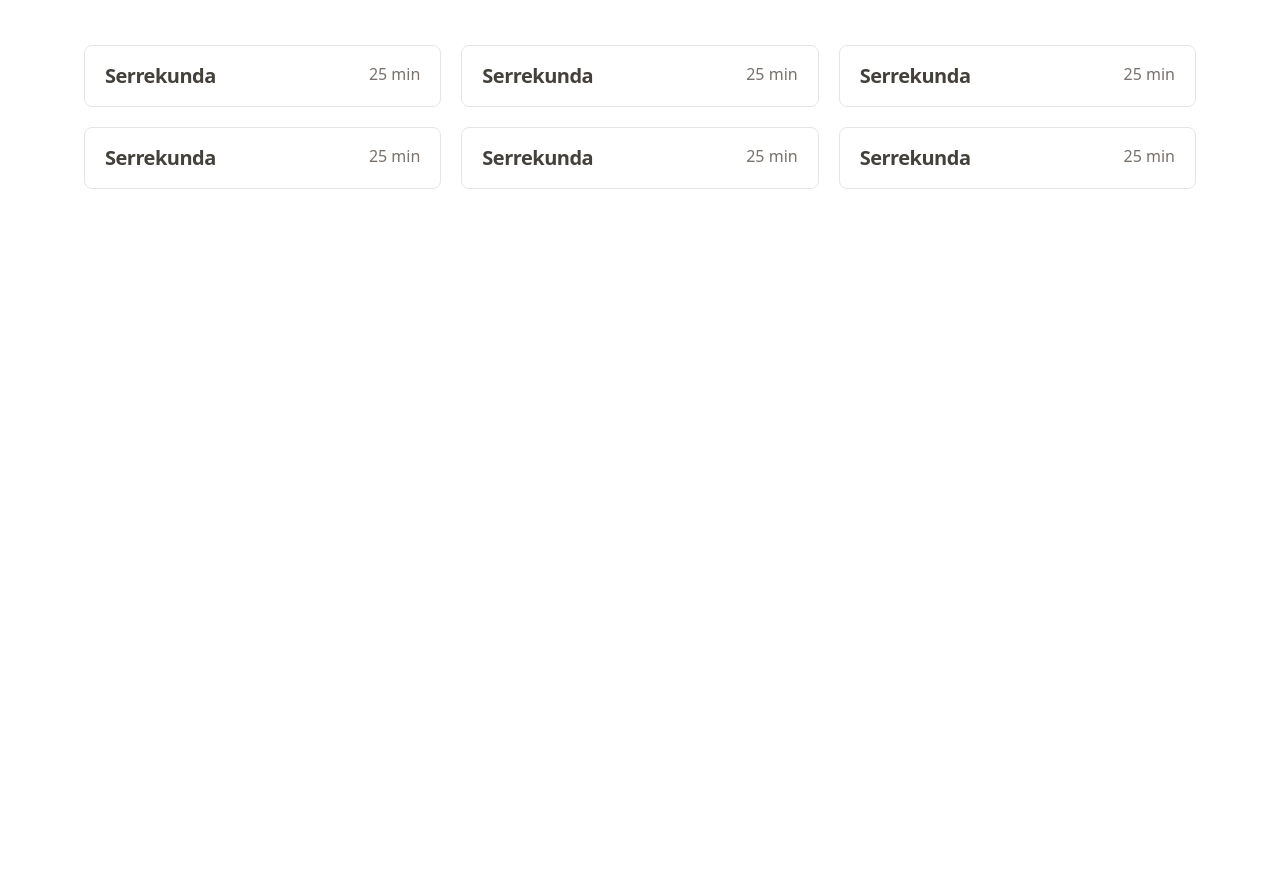
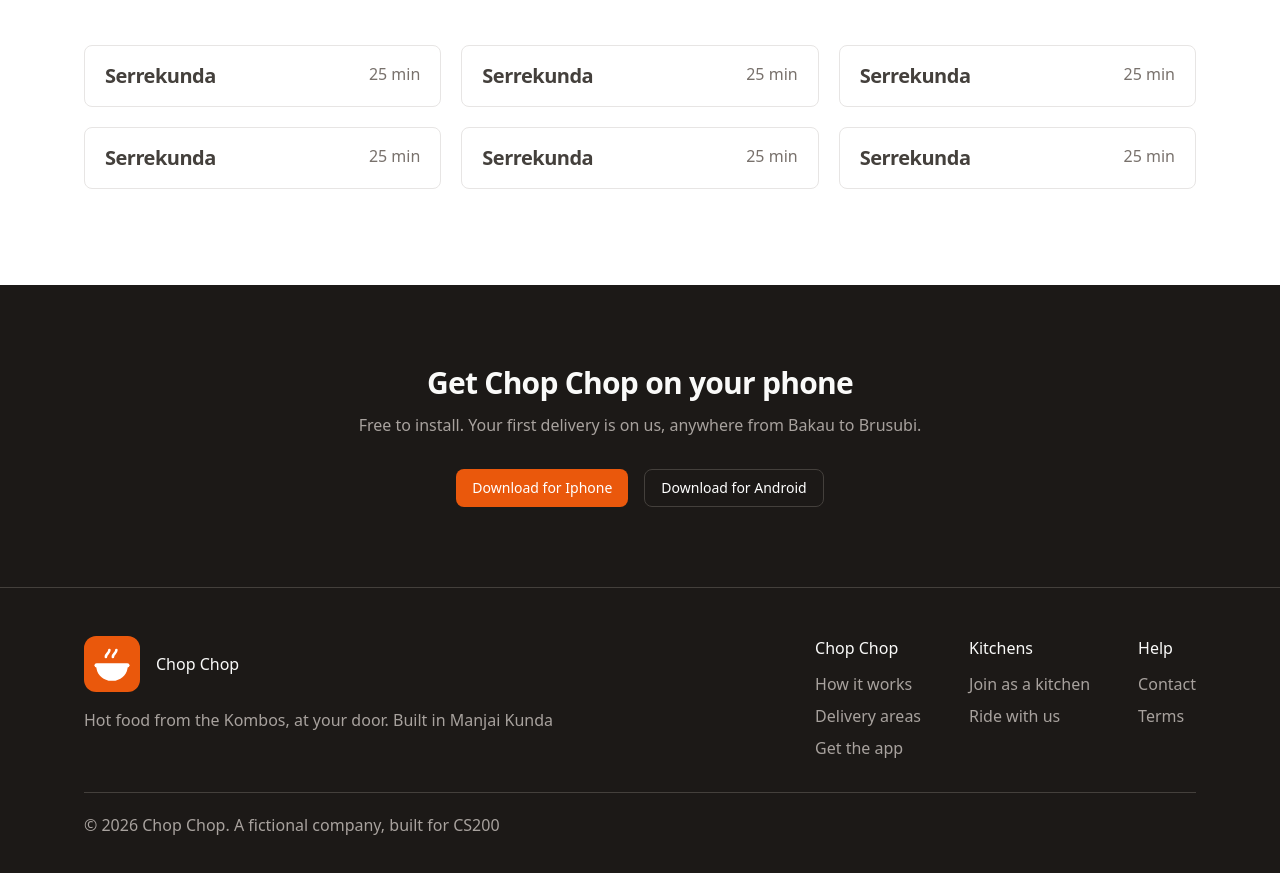
Before and after one commit to jassehcodecamp/chop-chop-restaurant-project-CS200, a website built with Vite: page index.html in a window 1280 px wide. Shown: the part 2679-3552 px from the top of the page. Before the commit the page ends 2964 px from the top, so only its background shows below. Built offline with nearby package versions, Linux system fonts and the light colour scheme.

Commit message:
implement Get chop chop section and the footer for Desktop

```diff
--- a/index.html
+++ b/index.html
@@ -50,6 +50,7 @@
         </div>
       </div>
     </section>
+
   </header>
   <main>
     <section class="py-16 lg:py-24 ">
@@ -311,8 +312,83 @@
           </div>
         </div>
     </section>
+
+    <section class="py-14 lg:py-20 bg-ink text-center">
+      <div class="max-w-6xl mx-auto px-5 lg:gap-16">
+        <div>
+          <h2 class="text-3xl font-semibold tracking-tight text-on-dark">Get Chop Chop on your phone</h2>
+          <p class="max-w-prose mx-auto mt-3 text-on-dark-soft">Free to install. Your first delivery is on us, anywhere
+            from
+            Bakau to Brusubi.</p>
+
+
+        </div>
+
+        <!-- <div class="mt-12 grid grid-cols-3"> -->
+        <div class="mt-8 flex justify-center gap-4">
+
+          <button class="text-sm bg-chop text-white px-4 py-2 rounded-lg">Download for Iphone</button>
+          <button class="text-sm  text-white px-4 py-2 rounded-lg bg-transparent border border-dark-line">Download for
+            Android</button>
+
+        </div>
+      </div>
+    </section>
   </main>
-  <footer></footer>
+  <footer class="py-8 lg:py-12 bg-ink text-on-dark-soft border-t border-dark-line">
+    <div class="max-w-6xl mx-auto px-5 lg:gap-16">
+      <div class="flex gap-12">
+        <div class="grow">
+          <div class="flex gap-4 items-center">
+            <img src="./logo.svg" alt="Chop Chop Logo" class="h-12 lg:h-14">
+            <span class="font-medium text-on-dark">Chop Chop</span>
+          </div>
+          <p class="mt-4">Hot food from the Kombos, at your door. Built in Manjai Kunda</p>
+        </div>
+
+        <div>
+          <p class="text-on-dark">Chop Chop</p>
+          <ul class="mt-3 space-y-2">
+            <li><a href="">How it works</a></li>
+            <li>
+              <a>Delivery areas</a>
+            </li>
+            <li>
+              <a>Get the app</a>
+            </li>
+          </ul>
+        </div>
+
+        <div>
+          <p class="text-on-dark">Kitchens</p>
+          <ul class="mt-3 space-y-2">
+            <li><a href="#">Join as a kitchen</a></li>
+            <li>
+              <a href="#">Ride with us</a>
+            </li>
+
+          </ul>
+        </div>
+
+        <div>
+          <p class="text-on-dark">Help</p>
+          <ul class="mt-3 space-y-2">
+            <li>
+              <a href="#">Contact</a>
+            </li>
+            <li>
+              <a href="#">Terms</a>
+            </li>
+
+          </ul>
+        </div>
+      </div>
+
+      <div class="mt-8 pt-5 border-t border-dark-line">
+        <p>&copy; 2026 Chop Chop. A fictional company, built for CS200</p>
+      </div>
+    </div>
+  </footer>
 </body>
 
 </html>
```
